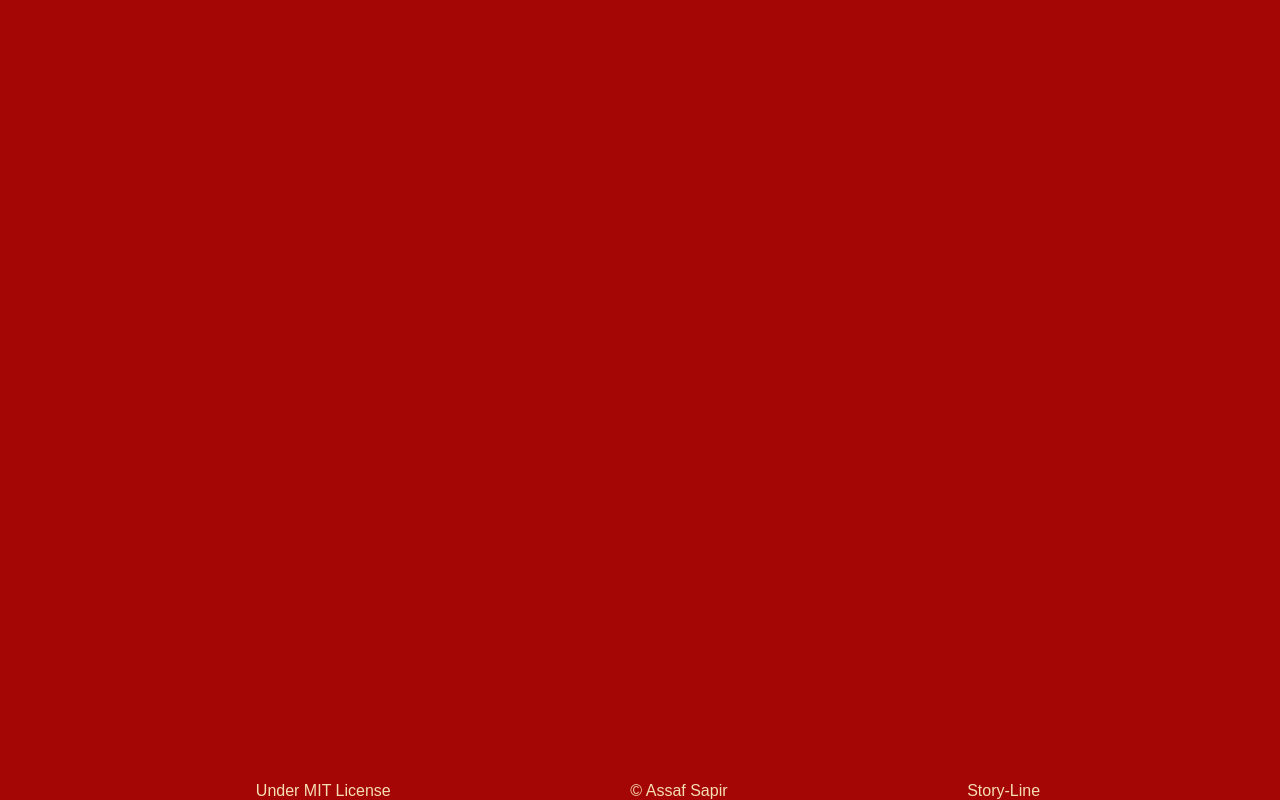
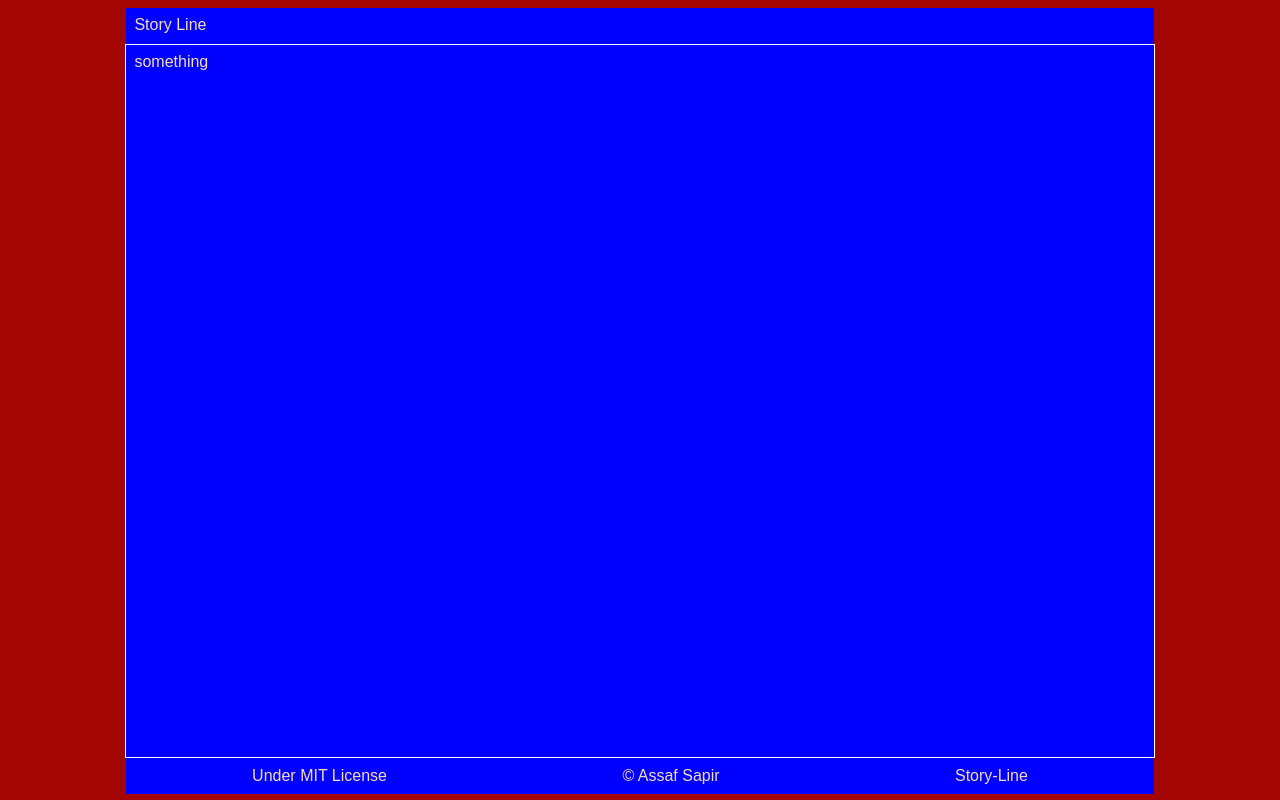
Before and after one commit to assapir/story-line, a React (Create React App) app in the folder ui/: page / in a window 1280 px wide. Built offline with nearby package versions, Linux system fonts and the light colour scheme.

Commit message:
Some more CSS - I KNOW ITS UGLY AF

```diff
--- a/ui/src/components/App.scss
+++ b/ui/src/components/App.scss
@@ -1,4 +1,6 @@
 .app {
   font-family: Arial, Helvetica, sans-serif;
   font-size: 16px;
+  padding: 0;
+  height: 98vh;
 }
--- a/ui/src/components/Common.scss
+++ b/ui/src/components/Common.scss
@@ -1,9 +1,9 @@
 .common {
-  position: absolute;
   width: 80%;
-  margin: 0 10%;
+  margin: auto auto;
   text-align: center;
   display: flex;
-  justify-content: space-between;
   color: wheat;
+  background-color: blue;
+  padding: 1vh;
 }
--- a/ui/src/components/Footer.scss
+++ b/ui/src/components/Footer.scss
@@ -1,5 +1,7 @@
 footer {
   bottom: 0;
+  justify-content: space-between;
+  height: 2.5vh;
 
   span,
   a {
--- /dev/null
+++ b/ui/src/components/Main.scss
@@ -0,0 +1,4 @@
+.main {
+    border: 1px solid white;
+    height: 87vh;
+}
--- a/ui/src/components/Main.tsx
+++ b/ui/src/components/Main.tsx
@@ -1,7 +1,8 @@
 import React, { Component } from "react";
+import "./Main.scss";
 
 export default class Main extends Component {
     public render() {
-        return <div className="common"></div>;
+        return <div className="common main">something</div>;
     }
 }
--- a/ui/src/components/NavBar.scss
+++ b/ui/src/components/NavBar.scss
@@ -1,3 +1,4 @@
 header {
   top: 0;
+  height: 2.5vh;
 }
--- a/ui/src/components/NavBar.tsx
+++ b/ui/src/components/NavBar.tsx
@@ -4,7 +4,9 @@ import "./NavBar.scss";
 export default class NavBar extends Component {
     public render() {
         return (
-            <header className="common"></header>
+            <header className="common">
+                <div>Story Line</div>
+            </header>
         );
     }
 }
```
